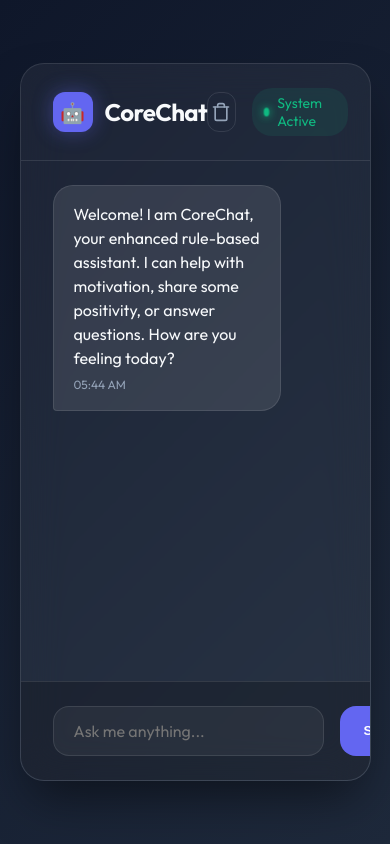
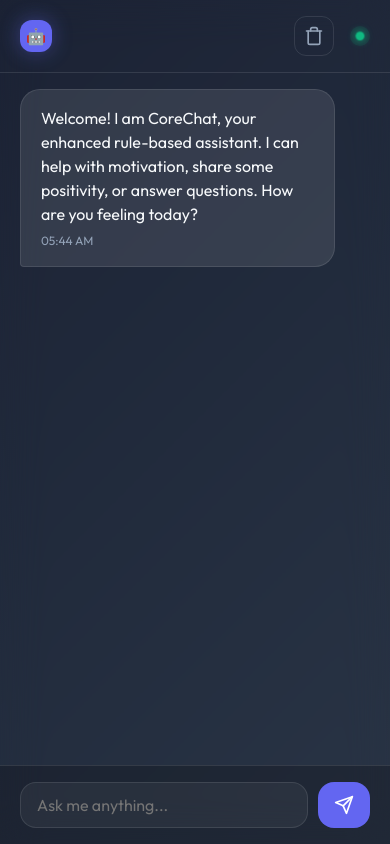
Before and after one commit to mahesh-000/Rule-Based-Chatbot-System, a website built with Vite: page index.html in a window 390 px wide. Built offline with nearby package versions, Linux system fonts and the light colour scheme.

Commit message:
Improve mobile responsiveness and alignment

```diff
--- a/style.css
+++ b/style.css
@@ -275,3 +275,66 @@ header {
     margin-bottom: 8px;
     display: none;
 }
+
+/* Responsive Design */
+@media (max-width: 768px) {
+    #app {
+        width: 100%;
+        height: 100vh;
+        border-radius: 0;
+        border: none;
+    }
+
+    header {
+        padding: 16px 20px;
+    }
+
+    .brand h1 {
+        font-size: 1.25rem;
+    }
+
+    .status-badge span {
+        display: none;
+    }
+
+    .status-badge {
+        padding: 6px;
+    }
+
+    #chat-container {
+        padding: 16px 20px;
+    }
+
+    .message {
+        max-width: 90%;
+    }
+
+    .input-area {
+        padding: 16px 20px;
+        gap: 10px;
+    }
+
+    #send-btn {
+        padding: 0 16px;
+    }
+
+    #send-btn span {
+        display: none;
+    }
+}
+
+@media (max-width: 480px) {
+    .brand h1 {
+        display: none;
+    }
+
+    .logo-icon {
+        width: 32px;
+        height: 32px;
+        font-size: 16px;
+    }
+
+    #user-input {
+        padding: 12px 16px;
+    }
+}
```
